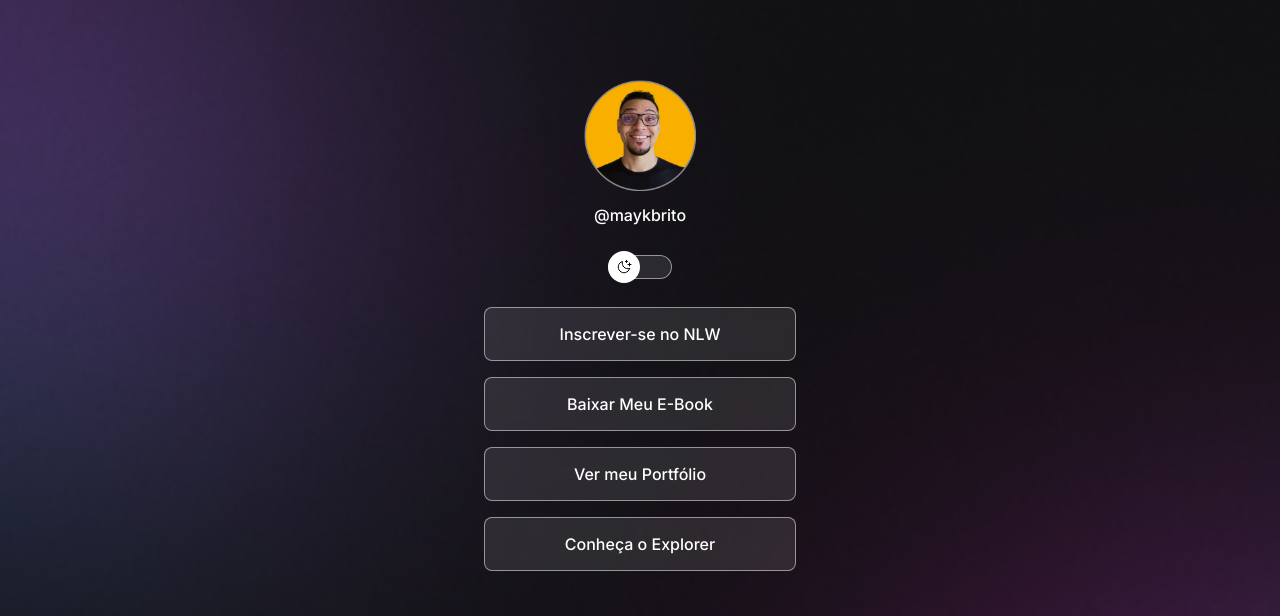
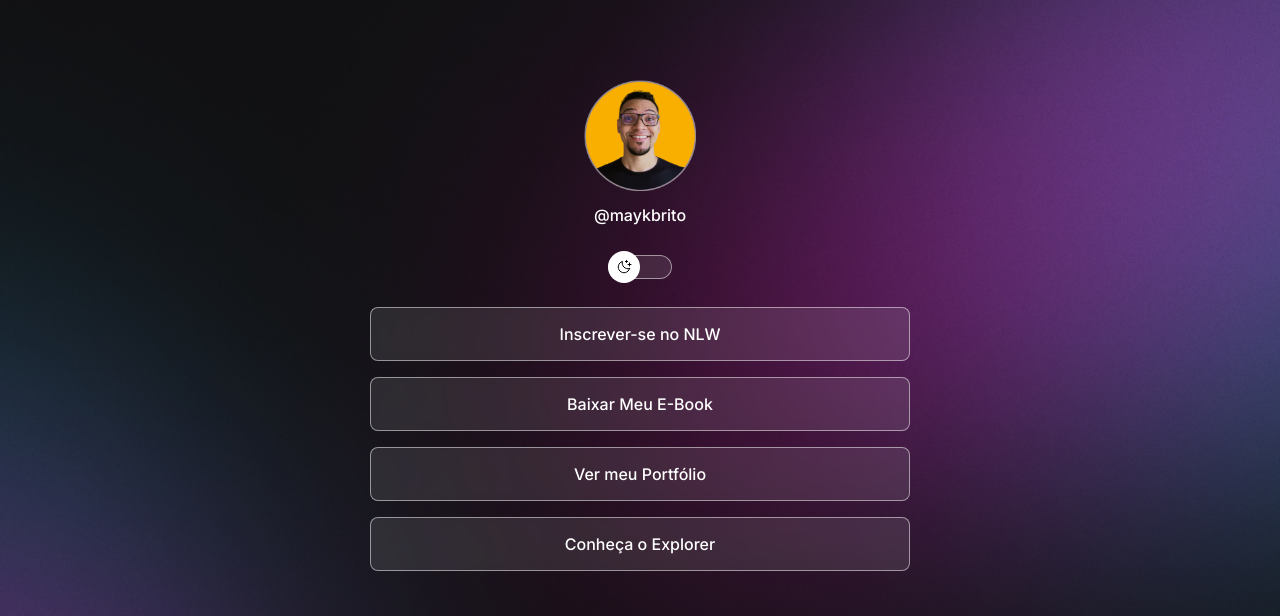
Before and after one commit to wpandini/Discover, a plain HTML site: page index.html in a window 1280 px wide. Shown: the top 616 px of the page. Drawn offline with nearby package versions, Linux system fonts and the light colour scheme.

Commit message:
Inserindo Media Querys

```diff
--- a/style.css
+++ b/style.css
@@ -38,10 +38,13 @@ body {
     background-size: cover; */
 
     background: var(--bg-url) no-repeat top center/cover;
+
+    height: 100vh;;
 }
 
 #container {
-    width: 360px;
+    width: 100%;
+    max-width: 588px;
     /* height: 712px; */
     /* border: 1px solid red; */
     margin: 56px auto 32px;
@@ -176,3 +179,14 @@ footer {
 
     font-size: 14px;
 }
+
+
+@media (min-width: 700px) {
+    :root {
+        --bg-url: url(./assets/bg-desktop.jpg)
+    }
+
+    .light {
+        --bg-url: url(./assets/bg-desktop-light.jpg)
+    }
+}
```
